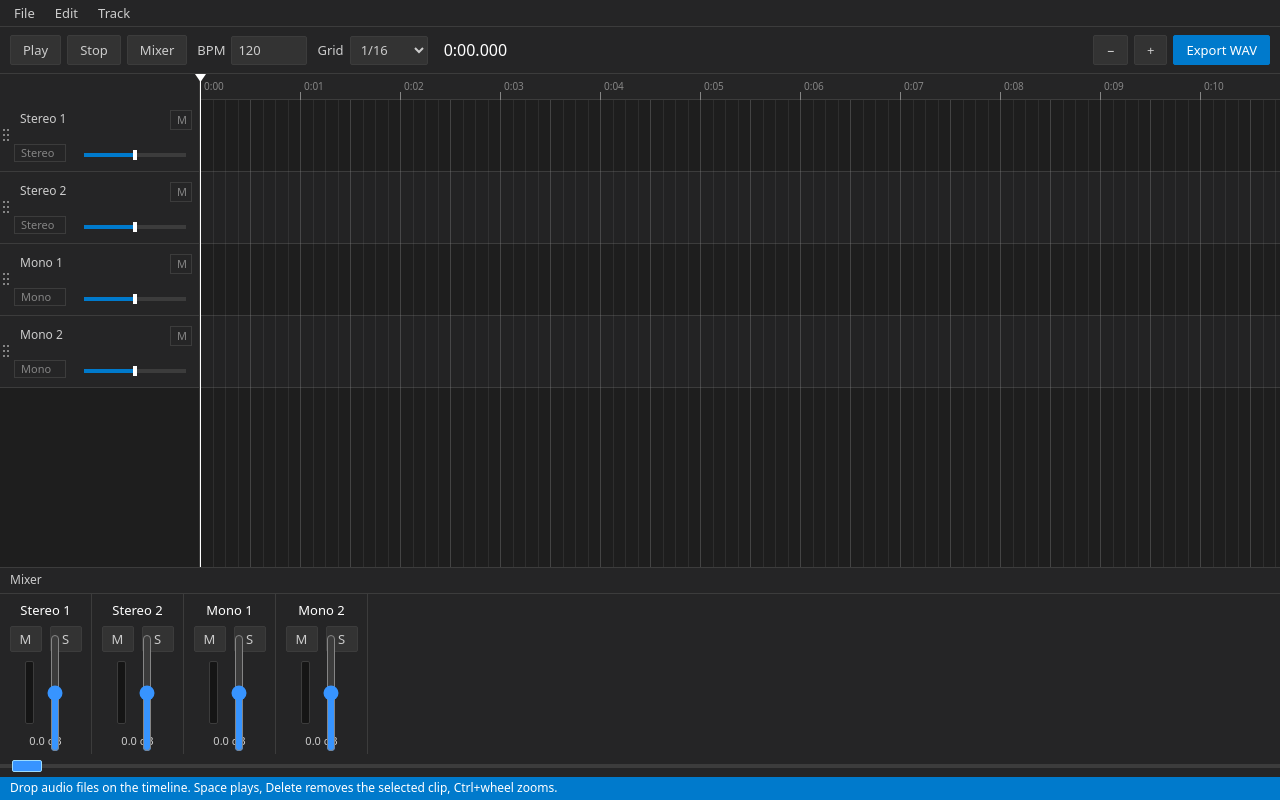
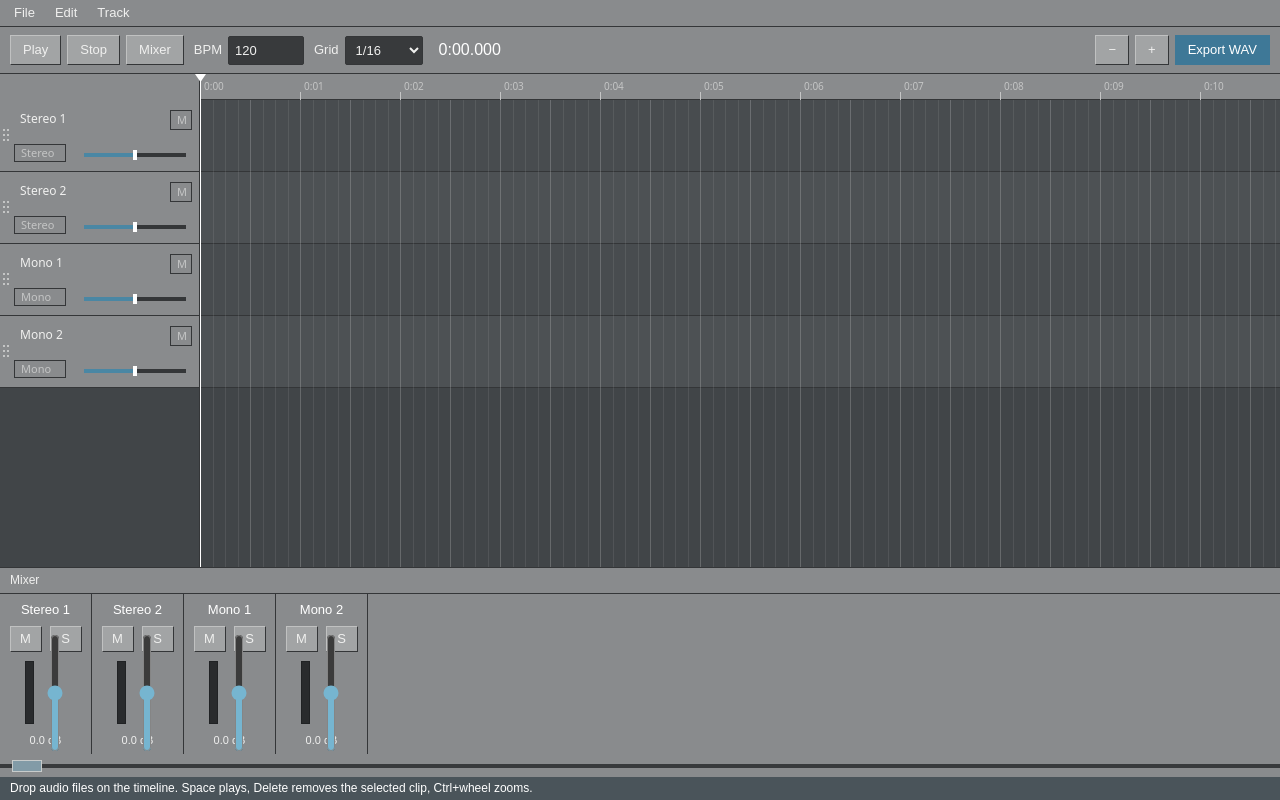
Before and after one commit to avantkeel/daw, a website with bundled scripts: page src/ui/index.html in a window 1280 px wide. Both pictures are taken after a click on the button "Mixer". Built offline with nearby package versions, Linux system fonts and the light colour scheme.

Commit message:
feat: update UI color scheme to a neutral gray palette and refine styles for a more utilitarian look

```diff
--- a/src/ui/styles.css
+++ b/src/ui/styles.css
@@ -1,10 +1,12 @@
 :root {
-  --bg: #1e1e1e;
-  --panel: #252526;
-  --border: #3c3c3c;
-  --fg: #cccccc;
-  --accent: #007acc;
-  --accent-hover: #1a8ad4;
+  --bg: #55575a;
+  --panel: #898b8d;
+  --panel-raised: #a2a4a5;
+  --panel-deep: #383a3c;
+  --border: #343638;
+  --fg: #f0f0ef;
+  --accent: #3e7897;
+  --accent-hover: #4b8eae;
 }
 
 * { box-sizing: border-box; }
@@ -14,7 +16,7 @@ html, body { height: 100%; margin: 0; }
 body {
   background: var(--bg);
   color: var(--fg);
-  font: 13px/1.4 system-ui, -apple-system, "Segoe UI", sans-serif;
+  font: 13px/1.4 Arial, Helvetica, sans-serif;
   overflow: hidden;
 }
 
@@ -44,7 +46,7 @@ body {
 .toolbar-select {
   height: 29px;
   padding: 3px 6px;
-  background: #333333;
+  background: var(--panel-deep);
   color: var(--fg);
   border: 1px solid var(--border);
   border-radius: 2px;
@@ -56,15 +58,17 @@ body {
 .toolbar-select:focus-visible { outline: 1px solid var(--accent); outline-offset: 1px; }
 
 button {
-  background: #333333;
+  background: var(--panel-raised);
   color: var(--fg);
-  border: 1px solid var(--border);
-  border-radius: 2px;
+  border: 1px solid #c0c1c1;
+  border-right-color: var(--border);
+  border-bottom-color: var(--border);
+  border-radius: 0;
   padding: 5px 12px;
   font: inherit;
   cursor: pointer;
 }
-button:hover { background: #3c3c3c; }
+button:hover { background: #b2b4b5; }
 button:focus-visible { outline: 1px solid var(--accent); outline-offset: 1px; }
 button.primary { background: var(--accent); border-color: var(--accent); color: #fff; }
 button.primary:hover { background: var(--accent-hover); }
@@ -76,7 +80,7 @@ button.primary:hover { background: var(--accent-hover); }
   position: absolute;
   inset: 0;
   border: 2px solid var(--accent);
-  background: rgba(0, 122, 204, 0.08);
+  background: rgba(62, 120, 151, 0.12);
   pointer-events: none;
 }
 
@@ -149,9 +153,9 @@ button.primary:hover { background: var(--accent-hover); }
   width: 9px;
   min-height: 0;
   overflow: hidden;
-  background: #151515;
-  border: 1px solid #3c3c3c;
-  border-radius: 2px;
+  background: #292b2d;
+  border: 1px solid #202224;
+  border-radius: 0;
 }
 .mixer-meter-fill {
   position: absolute;
@@ -159,7 +163,7 @@ button.primary:hover { background: var(--accent-hover); }
   bottom: 0;
   left: 0;
   height: 0;
-  background: #4ec9b0;
+  background: #55b58a;
   transition: height 60ms linear;
 }
 .mixer-fader-slot {
@@ -175,7 +179,7 @@ button.primary:hover { background: var(--accent-hover); }
   width: 118px;
   height: 22px;
   margin: 0;
-  accent-color: #3794ff;
+  accent-color: #76b5d0;
   transform: translate(-50%, -50%) rotate(-90deg);
 }
 .mixer-readout {
@@ -191,28 +195,28 @@ button.primary:hover { background: var(--accent-hover); }
   margin: 0;
   padding: 0 12px;
   appearance: none;
-  background: linear-gradient(to right, #007acc 0 var(--scroll-progress), #3c3c3c var(--scroll-progress) 100%) center / 100% 4px no-repeat;
+  background: linear-gradient(to right, #4a87a4 0 var(--scroll-progress), #383a3c var(--scroll-progress) 100%) center / 100% 4px no-repeat;
   cursor: pointer;
 }
 .mixer-scroll-control::-webkit-slider-thumb {
   width: 30px;
   height: 12px;
   appearance: none;
-  border: 1px solid #9cdcfe;
-  border-radius: 2px;
-  background: #3794ff;
+  border: 1px solid #c8cccc;
+  border-radius: 0;
+  background: #829ba7;
 }
 .mixer-scroll-control::-moz-range-thumb {
   width: 30px;
   height: 12px;
-  border: 1px solid #9cdcfe;
-  border-radius: 2px;
-  background: #3794ff;
+  border: 1px solid #c8cccc;
+  border-radius: 0;
+  background: #829ba7;
 }
 
 .status {
   padding: 3px 10px;
-  background: var(--accent);
+  background: #4a545a;
   color: #fff;
   font-size: 12px;
 }
@@ -235,7 +239,7 @@ button.primary:hover { background: var(--accent-hover); }
 
 .menu-btn { padding: 4px 10px; }
 .menu-btn:hover,
-.menu-btn.active { background: #333333; }
+.menu-btn.active { background: var(--panel-deep); }
 
 .menu-list {
   position: absolute;
@@ -245,7 +249,7 @@ button.primary:hover { background: var(--accent-hover); }
   min-width: 240px;
   padding: 4px 0;
   background: var(--panel);
-  border: 1px solid #454545;
+  border: 1px solid var(--border);
 }
 .menu-list[hidden] { display: none; }
 
@@ -258,7 +262,7 @@ button.primary:hover { background: var(--accent-hover); }
   text-align: left;
 }
 .menu-item:hover { background: var(--accent); color: #fff; }
-.menu-shortcut { color: #858585; }
+.menu-shortcut { color: #d2d2d1; }
 .menu-item:hover .menu-shortcut { color: #fff; }
 
 .menu-separator {
@@ -282,7 +286,7 @@ button.primary:hover { background: var(--accent-hover); }
   max-width: calc(100% - 32px);
   padding: 16px;
   background: var(--panel);
-  border: 1px solid #454545;
+  border: 1px solid var(--border);
 }
 
 .modal-title { color: #fff; font-size: 14px; margin-bottom: 8px; }
--- a/src/ui/timeline.ts
+++ b/src/ui/timeline.ts
@@ -21,18 +21,18 @@ const VOL_X = 84;
 const VOL_W = HEADER_W - VOL_X - 14;
 
 const C = {
-  bg: '#1e1e1e',
-  lane: '#1e1e1e',
-  laneAlt: '#232324',
-  panel: '#252526',
-  border: '#3c3c3c',
-  text: '#cccccc',
-  dim: '#858585',
-  clip: '#0b3a5e',
-  clipSel: '#0e639c',
-  clipBorder: '#3794ff',
-  wave: '#9cdcfe',
-  accent: '#007acc',
+  bg: '#414548',
+  lane: '#484c4f',
+  laneAlt: '#4d5154',
+  panel: '#898b8d',
+  border: '#343638',
+  text: '#f0f0ef',
+  dim: '#c4c5c5',
+  clip: '#345b72',
+  clipSel: '#407994',
+  clipBorder: '#91b3c2',
+  wave: '#c9d5da',
+  accent: '#4a87a4',
   white: '#ffffff',
 };
 
@@ -516,14 +516,14 @@ export class Timeline {
     if (step * this.pps >= 4) {
       for (let tick = first; tick <= last; tick++) {
         if (tick % Math.round(1 / this.gridBeats) === 0) continue;
-        this.drawGridLine(tick * step, 'rgba(133, 133, 133, 0.16)');
+        this.drawGridLine(tick * step, 'rgba(220, 221, 220, 0.1)');
       }
     }
     if (beat * this.pps >= 4) {
       const firstBeat = Math.max(0, Math.floor(this.scrollX / beat));
       const lastBeat = Math.ceil(this.xToTime(this.w) / beat);
       for (let tick = firstBeat; tick <= lastBeat; tick++) {
-        this.drawGridLine(tick * beat, 'rgba(133, 133, 133, 0.38)');
+        this.drawGridLine(tick * beat, 'rgba(220, 221, 220, 0.24)');
       }
     }
     g.restore();
@@ -547,7 +547,7 @@ export class Timeline {
     const view = this.h - RULER_H;
     const thumbH = Math.max(20, (view * view) / (view + max));
     const thumbY = RULER_H + (this.scrollY / max) * (view - thumbH);
-    this.g.fillStyle = '#424242';
+    this.g.fillStyle = '#a0a2a3';
     this.g.fillRect(this.w - 6, thumbY, 4, thumbH);
   }
 
@@ -590,7 +590,7 @@ export class Timeline {
     this.project.getTracks().forEach((t, i) => {
       const y = this.trackY(i);
       const moving = this.drag?.mode === 'trackMove' && this.drag.trackId === t.id;
-      g.fillStyle = moving ? '#2d2d30' : C.panel;
+      g.fillStyle = moving ? '#666a6c' : C.panel;
       g.fillRect(0, y, HEADER_W, TRACK_H);
       g.fillStyle = C.border;
       g.fillRect(0, y + TRACK_H - 1, HEADER_W, 1);
@@ -659,13 +659,13 @@ export class Timeline {
 
     g.fillStyle = sel ? C.clipSel : C.clip;
     g.fillRect(r.x, r.y, r.w, r.h);
-    g.fillStyle = 'rgba(0,0,0,0.25)';
+    g.fillStyle = 'rgba(22, 23, 24, 0.3)';
     g.fillRect(r.x, r.y, r.w, TITLE_H);
 
     this.drawWave(c, r);
 
     // fades: shaded cut-away + gain line
-    g.fillStyle = 'rgba(0,0,0,0.4)';
+    g.fillStyle = 'rgba(22, 23, 24, 0.4)';
     g.strokeStyle = C.white;
     g.lineWidth = 1;
     if (c.fadeIn > 0) {
@@ -745,7 +745,7 @@ export class Timeline {
     g.stroke();
 
     if (p.channels.length > 1) {
-      g.fillStyle = 'rgba(0, 0, 0, 0.35)';
+      g.fillStyle = 'rgba(22, 23, 24, 0.32)';
       g.fillRect(x0, Math.round(top + laneH), x1 - x0, 1);
     }
   }
```
Also changed, not shown: AGENTS.md (+5 -5 lines).
